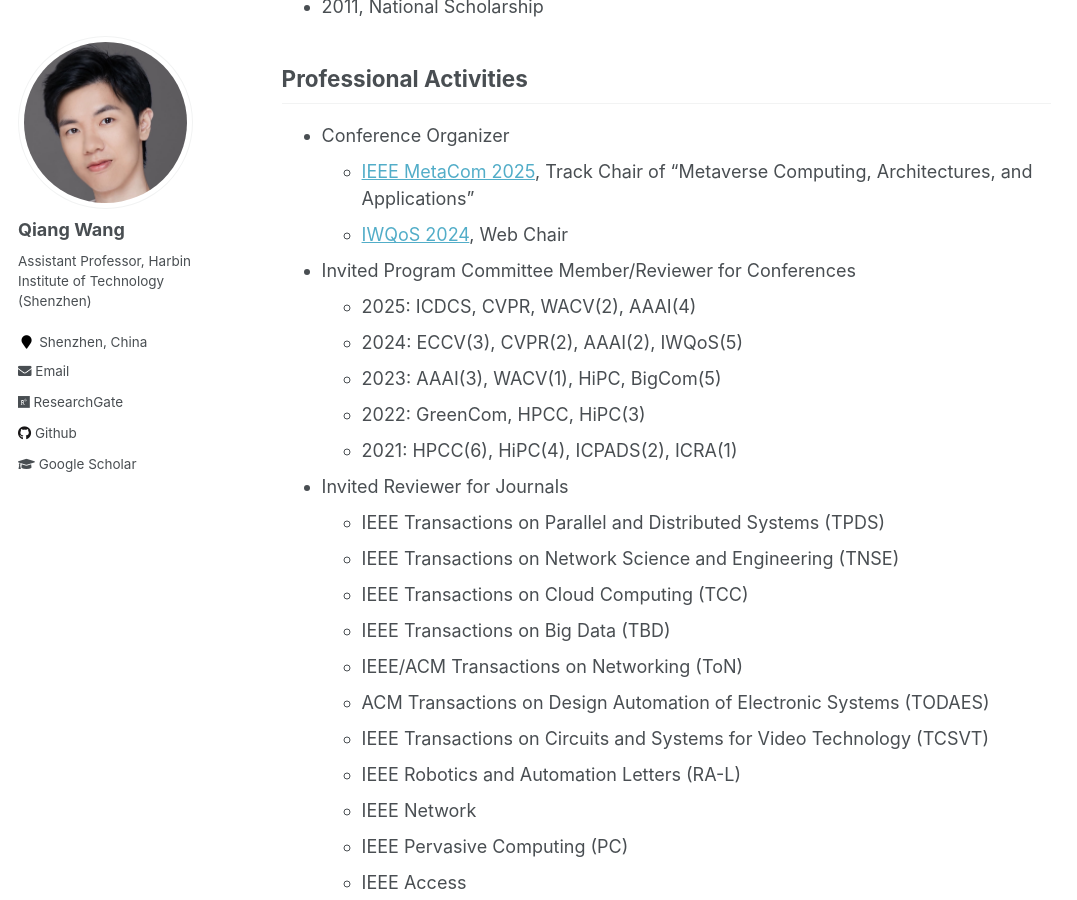
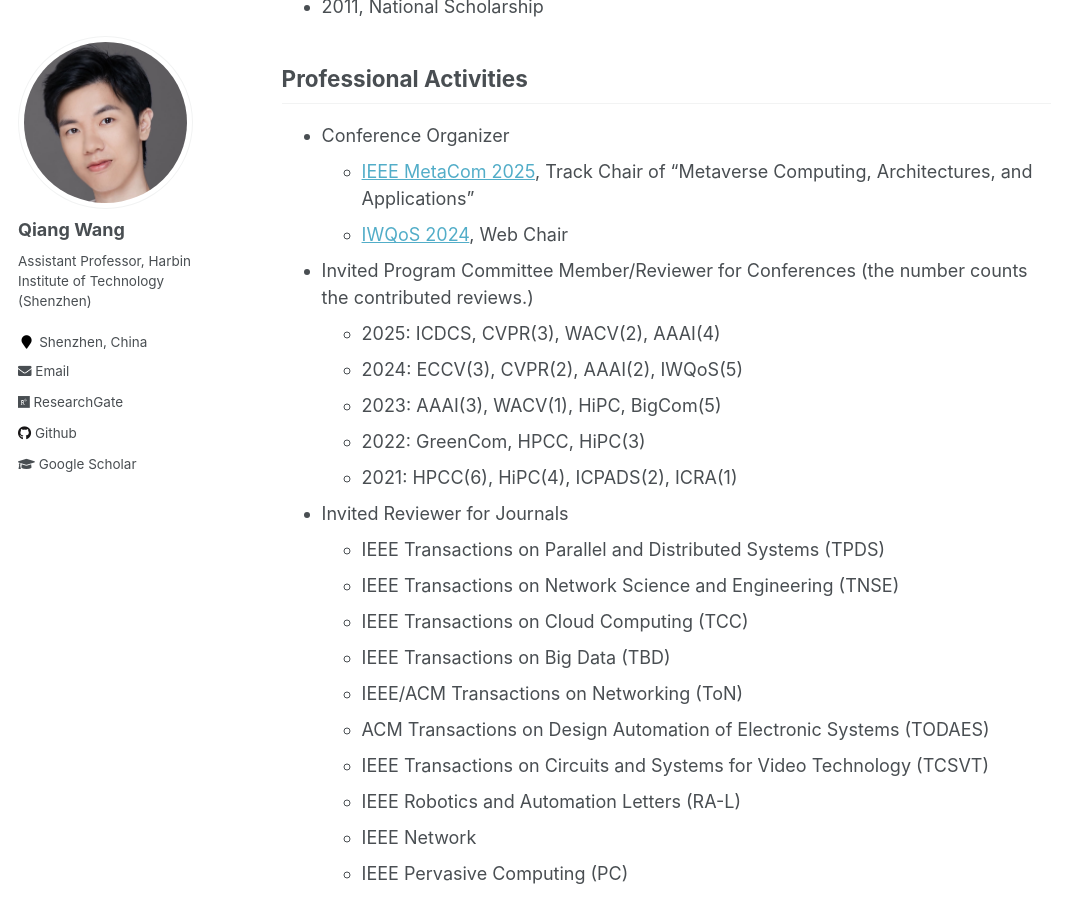
Before and after one commit to blackjack2015/blackjack2015.github.io, a Jekyll site: the page built from _pages/about.md, in a window 1280 px wide and 900 px high, scrolled down 3168 px. Shown: the whole window, without its empty margins (0-1077 px from the left). Built offline with Jekyll 4.4.1, drawn with Linux system fonts in a browser that asks for light colours.

Commit message:
Update about.md

```diff
--- a/_pages/about.md
+++ b/_pages/about.md
@@ -63,8 +63,8 @@ Qiang Wang is currently an Assistant Professor at Department of Computer Science
 + Conference Organizer
     + [IEEE MetaCom 2025](https://ieee-metacom.org/tech-committee.html), Track Chair of "Metaverse Computing, Architectures, and Applications"
     + [IWQoS 2024](https://iwqos2024.ieee-iwqos.org/committees/organizing-committee), Web Chair
-+ Invited Program Committee Member/Reviewer for Conferences
-    + 2025: ICDCS, CVPR, WACV(2), AAAI(4)
++ Invited Program Committee Member/Reviewer for Conferences (the number counts the contributed reviews.)
+    + 2025: ICDCS, CVPR(3), WACV(2), AAAI(4)
     + 2024: ECCV(3), CVPR(2), AAAI(2), IWQoS(5)
     + 2023: AAAI(3), WACV(1), HiPC, BigCom(5)
     + 2022: GreenCom, HPCC, HiPC(3)
```
